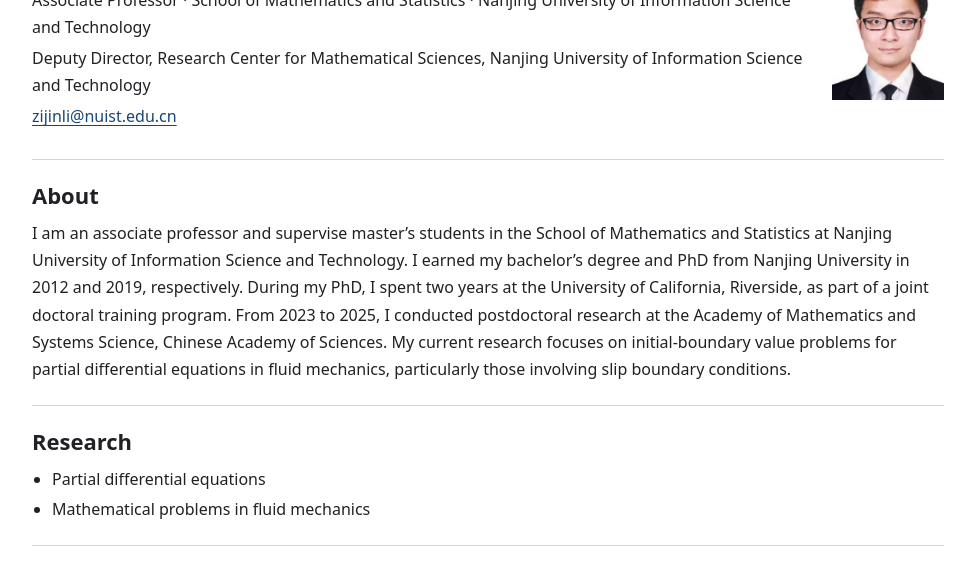
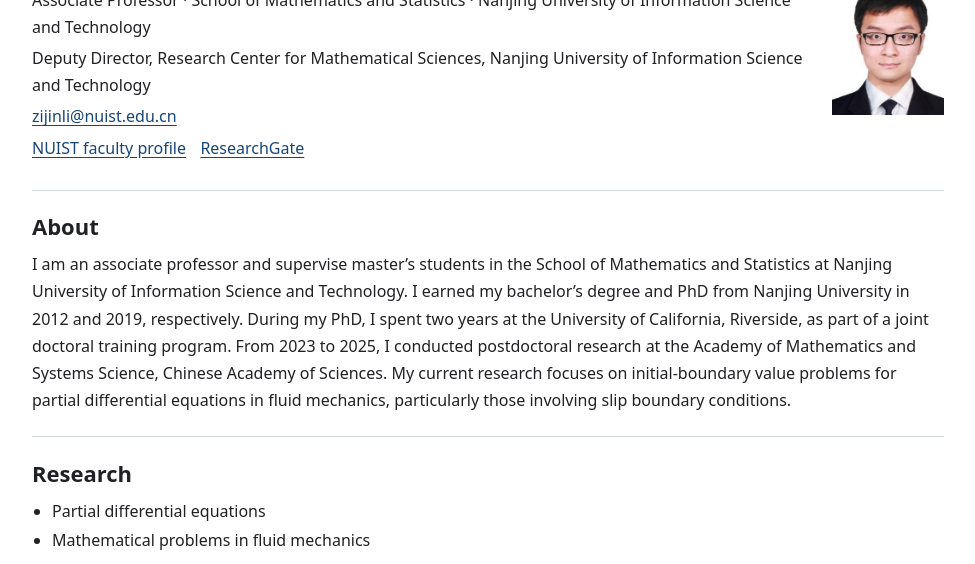
Before and after one commit to ZijinLiNuist/zijin.li.github.io, a plain HTML site: page en.html in a window 1280 px wide. Shown: the part 185-749 px from the top of the page, without its empty margins (152-1127 px from the left). Drawn offline with Linux system fonts and the light colour scheme.

Commit message:
Add files via upload

```diff
--- a/en.html
+++ b/en.html
@@ -32,6 +32,10 @@
         <p>Associate Professor · School of Mathematics and Statistics · Nanjing University of Information Science and Technology</p>
         <p>Deputy Director, Research Center for Mathematical Sciences, Nanjing University of Information Science and Technology</p>
         <p><a href="mailto:zijinli@nuist.edu.cn">zijinli@nuist.edu.cn</a></p>
+        <p class="profile-links">
+          <a href="https://faculty.nuist.edu.cn/zijinli/en/index.htm" target="_blank" rel="noopener">NUIST faculty profile</a>
+          <a href="https://www.researchgate.net/profile/Zijin-Li-4" target="_blank" rel="noopener">ResearchGate</a>
+        </p>
       </div>
       <img src="profile.jpg" alt="Zijin Li" width="262" height="323">
     </div>
@@ -302,6 +306,7 @@
     </section>
     <section id="supervision" class="grouped-section">
       <h2>Graduate supervision</h2>
+      <p class="supervision-contact">Prospective graduate students interested in partial differential equations and mathematical fluid mechanics are welcome to <a href="mailto:zijinli@nuist.edu.cn">contact me by email</a>. Please attach your CV.</p>
       <h3>Master’s graduates</h3>
       <ul class="timeline">
     <li>
@@ -455,7 +460,6 @@
   </ul>
     </section>
     <footer>
-      <a href="https://faculty.nuist.edu.cn/zijinli/zh_CN/index.htm">NUIST faculty profile</a>
       <p class="visit-counter">
         <span>Visits today / total · — / —</span>
         <img hidden alt="Visits today / total" height="20" referrerpolicy="no-referrer">
@@ -463,6 +467,30 @@
     </footer>
   </main>
   <script type="module">
+    const header = document.querySelector('.site-header');
+    const languageLink = header.querySelector('.languages a');
+    const destination = new URL(languageLink.href);
+    const sections = [...document.querySelectorAll('main > section[id], .publication-group[id]')].reverse();
+
+    function updateLanguageLink() {
+      const readingLine = header.getBoundingClientRect().bottom + 16;
+      const section = sections.find(item => item.getBoundingClientRect().top <= readingLine);
+      destination.hash = section?.id ?? '';
+      if (languageLink.href !== destination.href) languageLink.href = destination.href;
+    }
+
+    function syncHeader() {
+      document.documentElement.style.setProperty('--site-header-height', header.offsetHeight + 'px');
+      updateLanguageLink();
+    }
+
+    header.classList.add('is-sticky');
+    syncHeader();
+    new ResizeObserver(syncHeader).observe(header);
+    window.addEventListener('scroll', updateLanguageLink, { passive: true });
+    window.addEventListener('hashchange', updateLanguageLink);
+    window.addEventListener('pageshow', updateLanguageLink);
+
     const site = new URL('.', window.location.href);
     if (site.protocol === 'https:') {
       const counter = document.querySelector('.visit-counter');
--- a/styles.css
+++ b/styles.css
@@ -8,6 +8,7 @@
 }
 
 *, *::before, *::after { box-sizing: border-box; }
+html { scroll-padding-top: calc(var(--site-header-height, 0px) + .5rem); }
 body { margin: 0; }
 a { color: var(--link); text-underline-offset: .18em; }
 a:hover { text-decoration-thickness: .13em; }
@@ -17,7 +18,7 @@ a:hover { text-decoration-thickness: .13em; }
 .skip {
   position: absolute;
   inset: .5rem auto auto .5rem;
-  z-index: 1;
+  z-index: 3;
   padding: .4rem .7rem;
   background: #fff;
   transform: translateY(-150%);
@@ -33,6 +34,7 @@ a:hover { text-decoration-thickness: .13em; }
   border-bottom: 1px solid var(--rule);
   font-size: .9375rem;
 }
+.site-header.is-sticky { position: sticky; top: 0; z-index: 2; background: #fff; }
 .site-name { color: inherit; font-size: 1rem; font-weight: 650; text-decoration: none; }
 .main-nav { display: flex; flex-wrap: wrap; justify-content: flex-end; gap: .25rem 1rem; }
 .main-nav a { text-decoration: none; }
@@ -52,6 +54,7 @@ h1, h2, h3, h4 { margin: 0; font-weight: 650; line-height: 1.3; }
 h1 { font-size: clamp(1.8rem, 5vw, 2.25rem); margin-bottom: .55rem; }
 h1 span { color: var(--muted); font-size: .58em; font-weight: 500; white-space: nowrap; }
 .profile p { margin: .25rem 0 0; overflow-wrap: anywhere; }
+.profile-links { display: flex; flex-wrap: wrap; gap: .15rem .9rem; }
 
 section, footer { border-top: 1px solid var(--rule); padding-block: 1.35rem; }
 h2 { font-size: 1.375rem; margin-bottom: .65rem; }
@@ -79,6 +82,7 @@ section > p { margin: 0; }
 .timeline-note { margin: .06rem 0 0; }
 .grouped-section > h3 { margin-bottom: .55rem; }
 .grouped-section > ul + h3 { margin-top: 1.2rem; }
+.supervision-contact { margin-bottom: 1rem; }
 .teaching-columns {
   display: grid;
   grid-template-columns: repeat(2, minmax(0, 1fr));
@@ -97,7 +101,7 @@ section > p { margin: 0; }
 .photo-gallery figcaption { color: var(--muted); font-size: .875rem; line-height: 1.45; margin-top: .3rem; }
 #talks .photo-gallery img { aspect-ratio: auto; }
 footer { font-size: .9375rem; }
-.visit-counter { margin: .55rem 0 0; color: var(--muted); }
+.visit-counter { margin: 0; color: var(--muted); }
 .visit-counter img { max-width: 100%; height: 20px; vertical-align: middle; }
 
 @media (max-width: 44rem) {
```
Also changed, not shown: index.html (+29 -1 lines), zh.html (+29 -1 lines).
